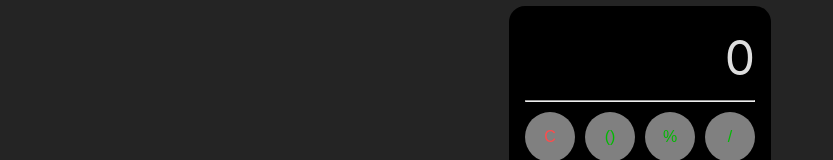
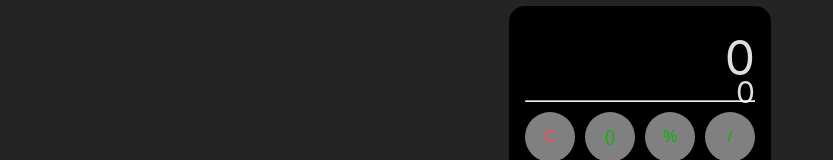
Before and after one commit to ShaderFax/React-Cert-Projects, a React (Vite) app in the folder Build_A_JS_Calculator/JS-calc/: page / in a window 1280 px wide. Shown: the part 236-396 px from the top of the page, without its empty margins (0-833 px from the left). Built offline with nearby package versions, Linux system fonts and the light colour scheme.

Commit message:
Making a number negative works.

```diff
--- a/Build_A_JS_Calculator/JS-calc/src/App.tsx
+++ b/Build_A_JS_Calculator/JS-calc/src/App.tsx
@@ -5,7 +5,11 @@ function App() {
   const [answer, setAnswer] = useState("0");
   const [expression, setExpression] = useState("0");
 
+  const isOperator = (symbol: string) => {
+    return /[*/+-]/.test(symbol);
+  }
 
+  const et = expression.trim();
 
   const buttonPress = (symbol: string) => {
     if (symbol === "clear") {
@@ -18,7 +22,7 @@ function App() {
         if(answer === "") return;
         setAnswer((parseFloat(answer) / 100).toString());
       } else if (isOperator(symbol)){
-
+        setExpression(et + " " + symbol + " ");
       }
     }
 
@@ -28,8 +32,8 @@ function App() {
       <div className="container">
         <div id="calculator">
           <div id="display" style={{ textAlign: "right" }}>
-            <div id="answer">0</div>
-            <div id="expression"></div>
+            <div id="answer">{answer}</div>
+            <div id="expression">{expression}</div>
             <hr></hr>
           </div>
           <button onClick={() => buttonPress("clear")} className="grey red-text" id="clear">C</button>
```
